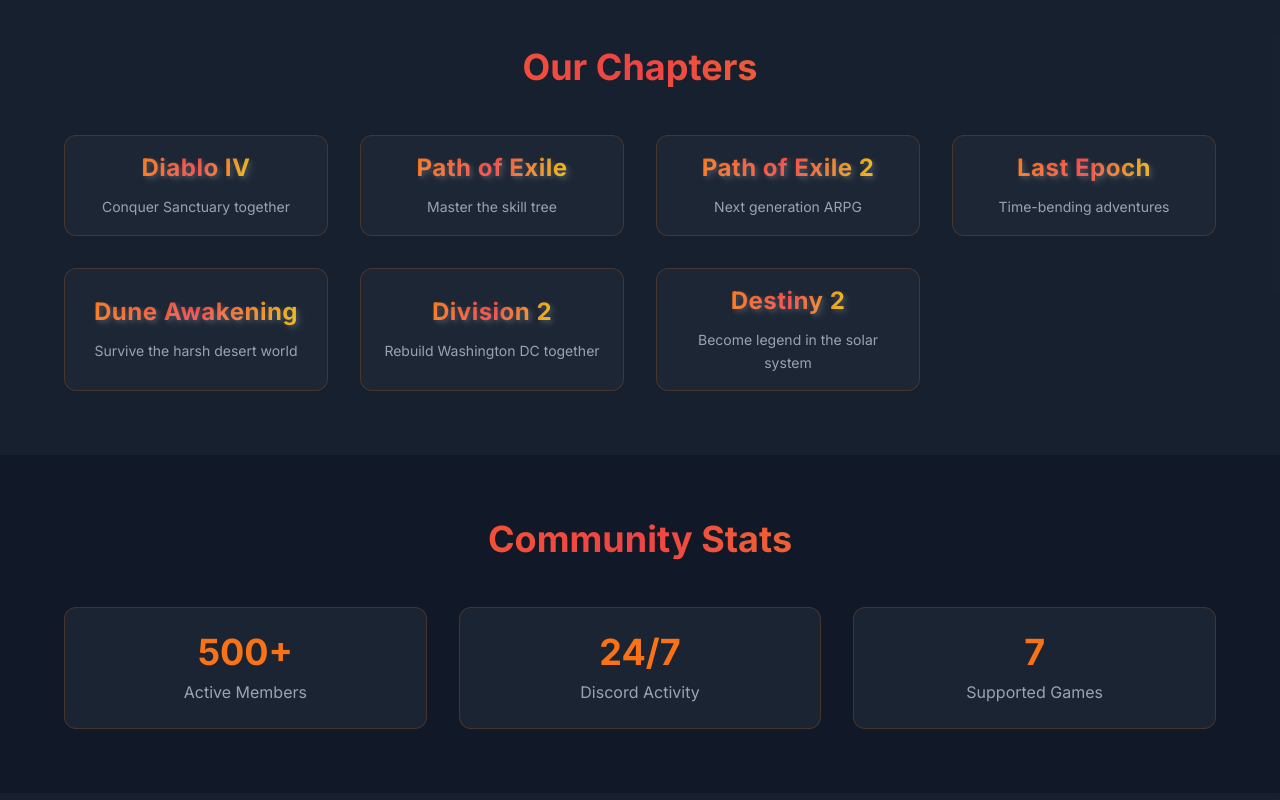
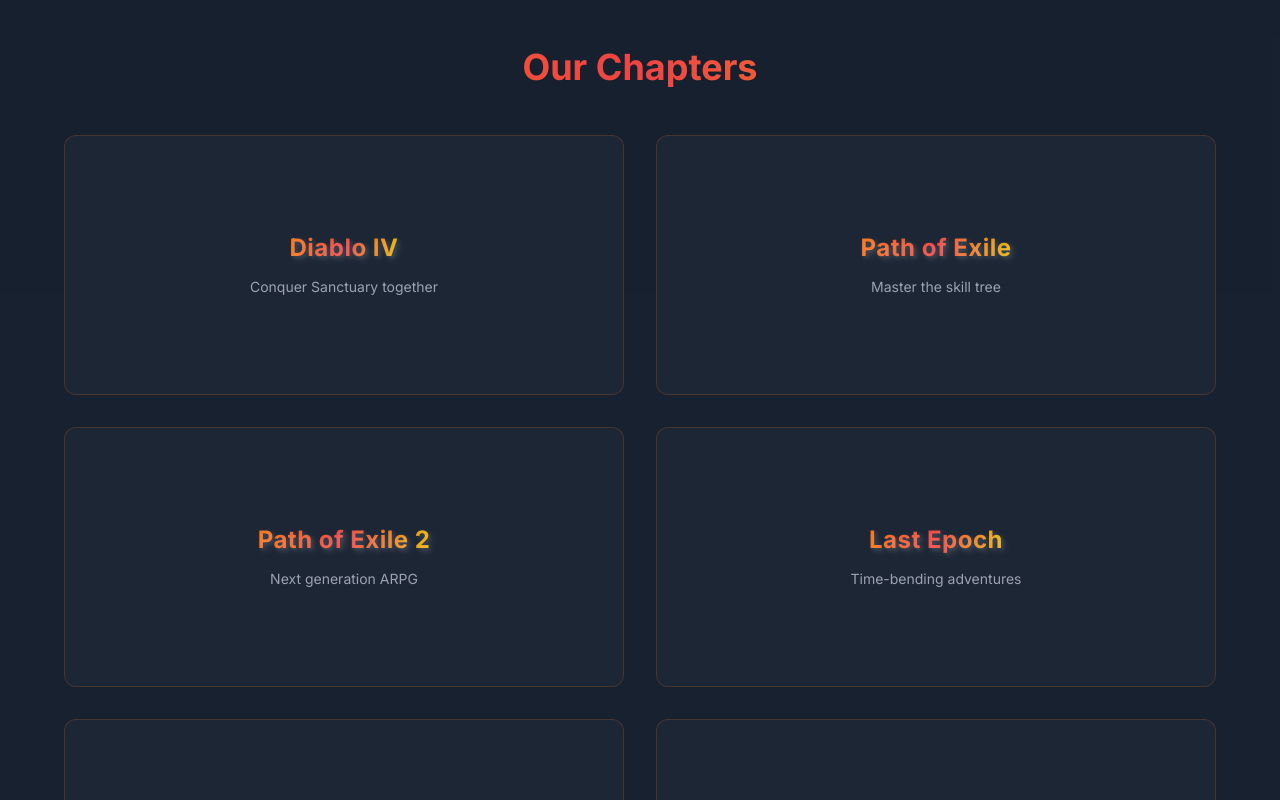
Before and after one commit to mstew87/eternal-dawn, a Next.js app: page / in a window 1280 px wide. Shown: the part 980-1780 px from the top of the page. Built offline with nearby package versions, Linux system fonts and the light colour scheme; no server answers.

Commit message:
Fixed resizing bug on tiles

```diff
--- a/src/app/page.tsx
+++ b/src/app/page.tsx
@@ -6,6 +6,7 @@
 
 export default function Home() {
   const [centerGame, setCenterGame] = useState<string | null>(null)
+  const [hoveredGame, setHoveredGame] = useState<string | null>(null)
 
   const games = [
     {
@@ -47,6 +48,12 @@
 
   useEffect(() => {
     const handleScroll = () => {
+      // Only run scroll detection on mobile devices (screen width < 768px)
+      if (window.innerWidth >= 768) {
+        setCenterGame(null)
+        return
+      }
+
       const gameTiles = document.querySelectorAll('[data-game]')
       const viewportCenter = window.innerHeight / 2
       let closestGame = null
@@ -107,25 +114,27 @@
           <h2 className="text-3xl md:text-4xl font-bold text-center mb-12 gradient-text">
             Our Chapters
           </h2>
-          <div className="grid grid-cols-1 sm:grid-cols-2 lg:grid-cols-3 xl:grid-cols-4 gap-8">
+          <div className="grid grid-cols-1 sm:grid-cols-2 lg:grid-cols-2 xl:grid-cols-2 gap-8">
             {games.map((game, index) => (
               <div
                 key={game.name}
                 data-game={game.name}
-                className="card text-center group transition-all duration-300 animate-fade-in relative overflow-hidden sm:h-auto h-[200px] flex flex-col justify-center items-center p-4"
+                className="card text-center group transition-all duration-300 animate-fade-in relative overflow-hidden sm:h-[260px] h-[250px] flex flex-col justify-center items-center p-4"
                 style={{ animationDelay: `${index * 100}ms` }}
+                onMouseEnter={() => setHoveredGame(game.name)}
+                onMouseLeave={() => setHoveredGame(null)}
               >
-                {/* GIF overlay that appears when tile is closest to center */}
+                {/* GIF overlay - shows on hover for desktop, scroll for mobile */}
                 {game.gif && (
                   <div className={`absolute inset-0 z-10 bg-black/80 flex items-center justify-center transition-opacity duration-500 ease-in-out ${
-                    centerGame === game.name ? 'opacity-100' : 'opacity-0'
+                    (hoveredGame === game.name || centerGame === game.name) ? 'opacity-100' : 'opacity-0'
                   }`}>
                     <Image
                       src={game.gif}
                       alt={`${game.name} Preview`}
                       width={300}
                       height={200}
-                      className="w-full h-full object-contain sm:w-[300px] sm:h-[200px]"
+                      className="w-full h-full sm:object-cover object-contain"
                     />
                   </div>
                 )}
```
